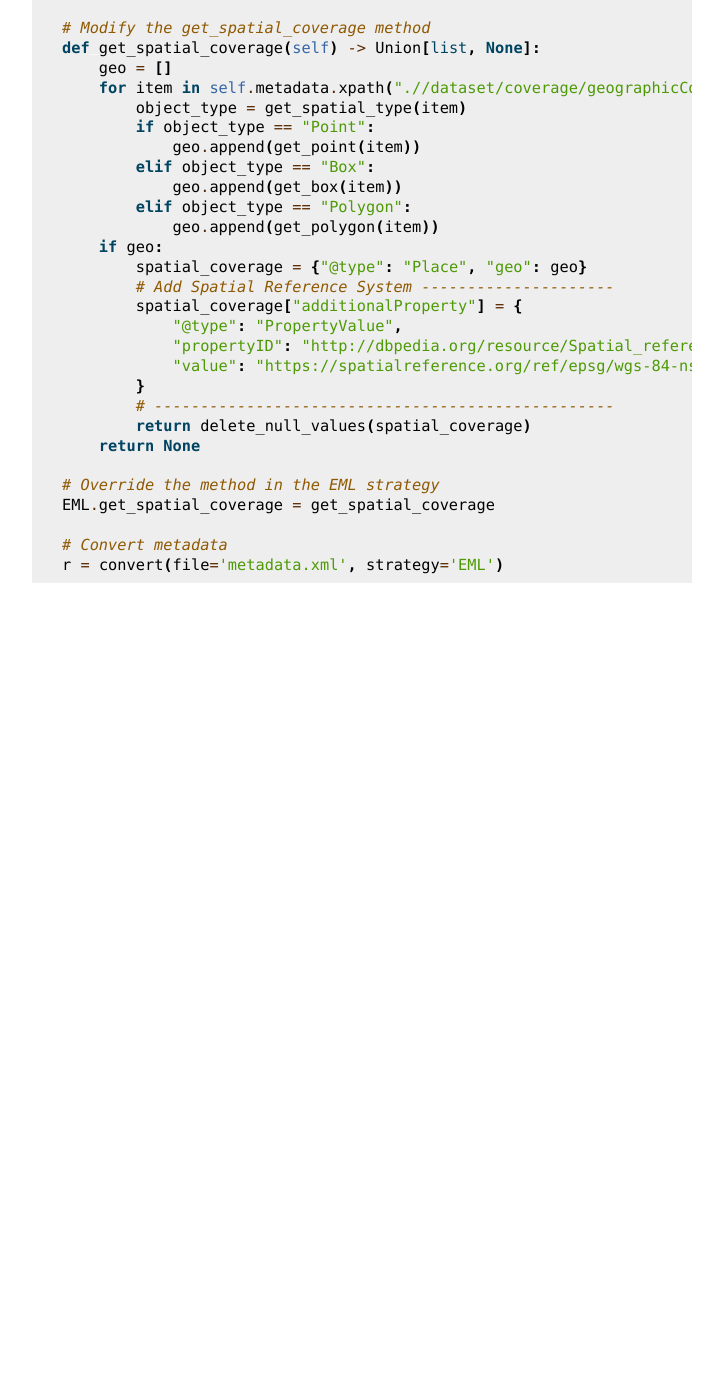
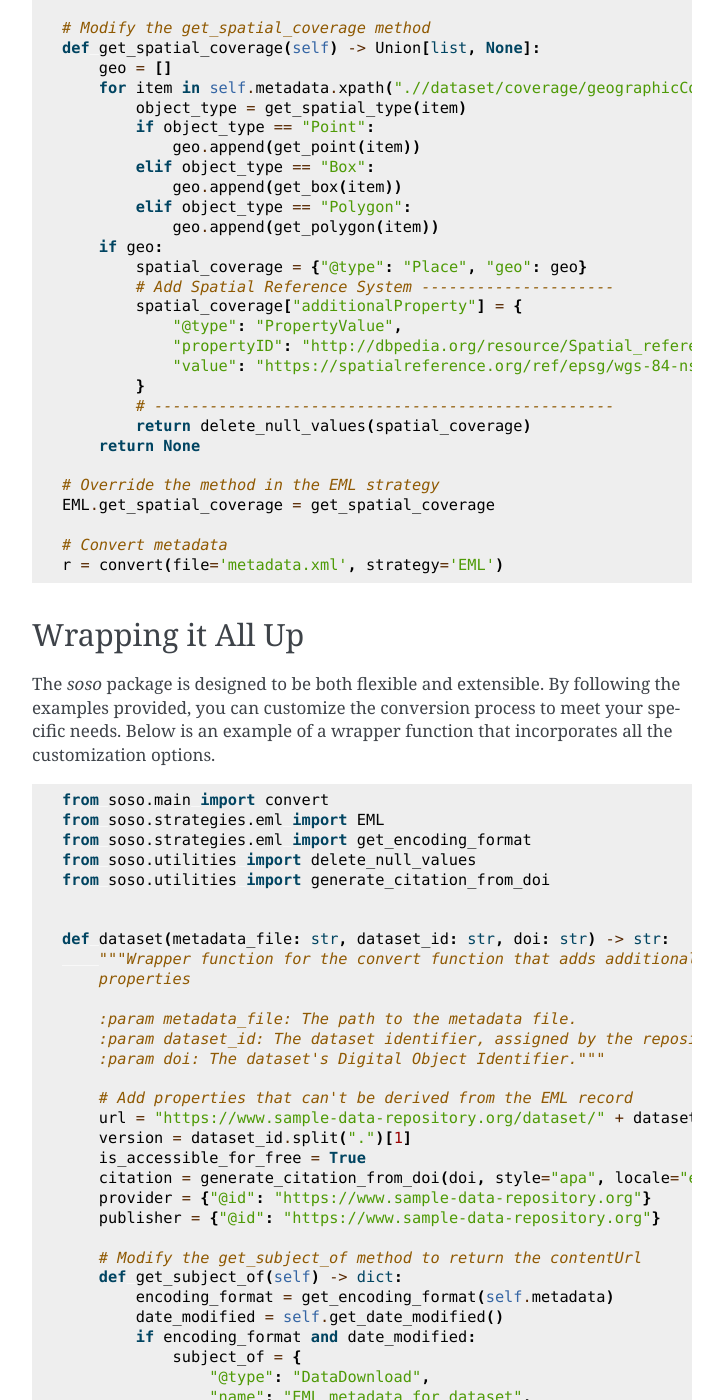
Before and after one commit to clnsmth/soso, a Sphinx documentation site: the page built from docs/source/user/quickstart.rst, in a window 1280 px wide and 1400 px high, scrolled down 1835 px. Shown: the whole window, without its empty margins (388-1111 px from the left). Built offline with Sphinx 7.4.7, drawn with Linux system fonts in a browser that asks for light colours; before the commit the page ends 2465 px from its top, so only the background shows below that; some of the changed text lies outside the part shown.

Commit message:
docs: demo wrapper function construction
Demonstrate the construction of a wrapper function utilizing metadata
conversion, adding unmappable properties, and overwriting property
methods.

```diff
--- a/docs/source/user/quickstart.rst
+++ b/docs/source/user/quickstart.rst
@@ -96,3 +96,69 @@
 
     # Convert metadata
     r = convert(file='metadata.xml', strategy='EML')
+
+Wrapping it All Up
+------------------
+
+The `soso` package is designed to be both flexible and extensible. By following the examples provided, you can customize the conversion process to meet your specific needs. Below is an example of a wrapper function that incorporates all the customization options.
+
+.. code-block:: python
+
+        from soso.main import convert
+        from soso.strategies.eml import EML
+        from soso.strategies.eml import get_encoding_format
+        from soso.utilities import delete_null_values
+        from soso.utilities import generate_citation_from_doi
+
+
+        def dataset(metadata_file: str, dataset_id: str, doi: str) -> str:
+            """Wrapper function for the convert function that adds additional
+            properties
+
+            :param metadata_file: The path to the metadata file.
+            :param dataset_id: The dataset identifier, assigned by the repository.
+            :param doi: The dataset's Digital Object Identifier."""
+
+            # Add properties that can't be derived from the EML record
+            url = "https://www.sample-data-repository.org/dataset/" + dataset_id
+            version = dataset_id.split(".")[1]
+            is_accessible_for_free = True
+            citation = generate_citation_from_doi(doi, style="apa", locale="en-US")
+            provider = {"@id": "https://www.sample-data-repository.org"}
+            publisher = {"@id": "https://www.sample-data-repository.org"}
+
+            # Modify the get_subject_of method to return the contentUrl
+            def get_subject_of(self) -> dict:
+                encoding_format = get_encoding_format(self.metadata)
+                date_modified = self.get_date_modified()
+                if encoding_format and date_modified:
+                    subject_of = {
+                        "@type": "DataDownload",
+                        "name": "EML metadata for dataset",
+                        "description": "EML metadata describing the dataset",
+                        "encodingFormat": encoding_format,
+                        "contentUrl": "https://www.sample-data-repository/metadata/"
+                                      + self.file.split("/")[-1],  # Add the contentUrl
+                        "dateModified": date_modified,
+                    }
+                    return delete_null_values(subject_of)
+                return None
+            EML.get_subject_of = get_subject_of  # Override the method
+
+            # Call the convert function with the additional properties and overriden
+            # method
+            r = convert(
+                file=metadata_file,
+                strategy="EML",
+                url=url,
+                version=version,
+                isAccessibleForFree=is_accessible_for_free,
+                citation=citation,
+                provider=provider,
+                publisher=publisher,
+            )
+
+            return r
+
+
+If you have any questions or need help, please don't hesitate to reach out to us.
```
